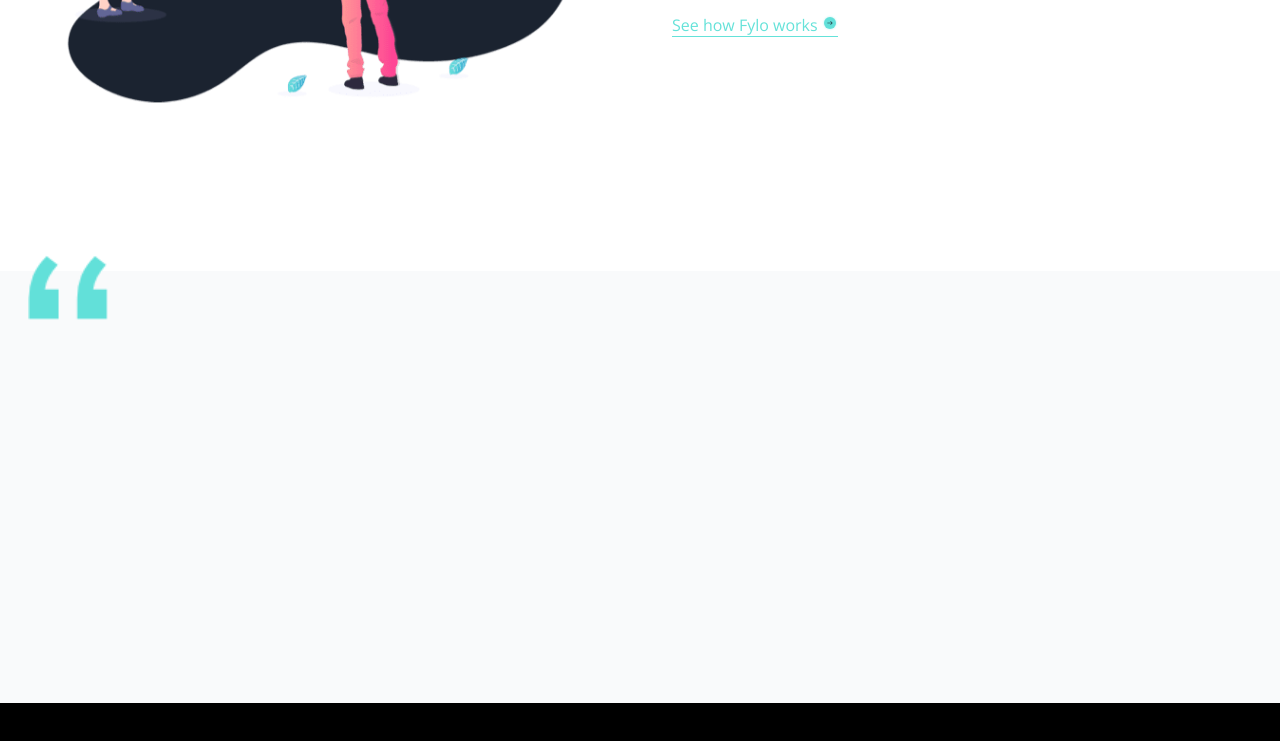
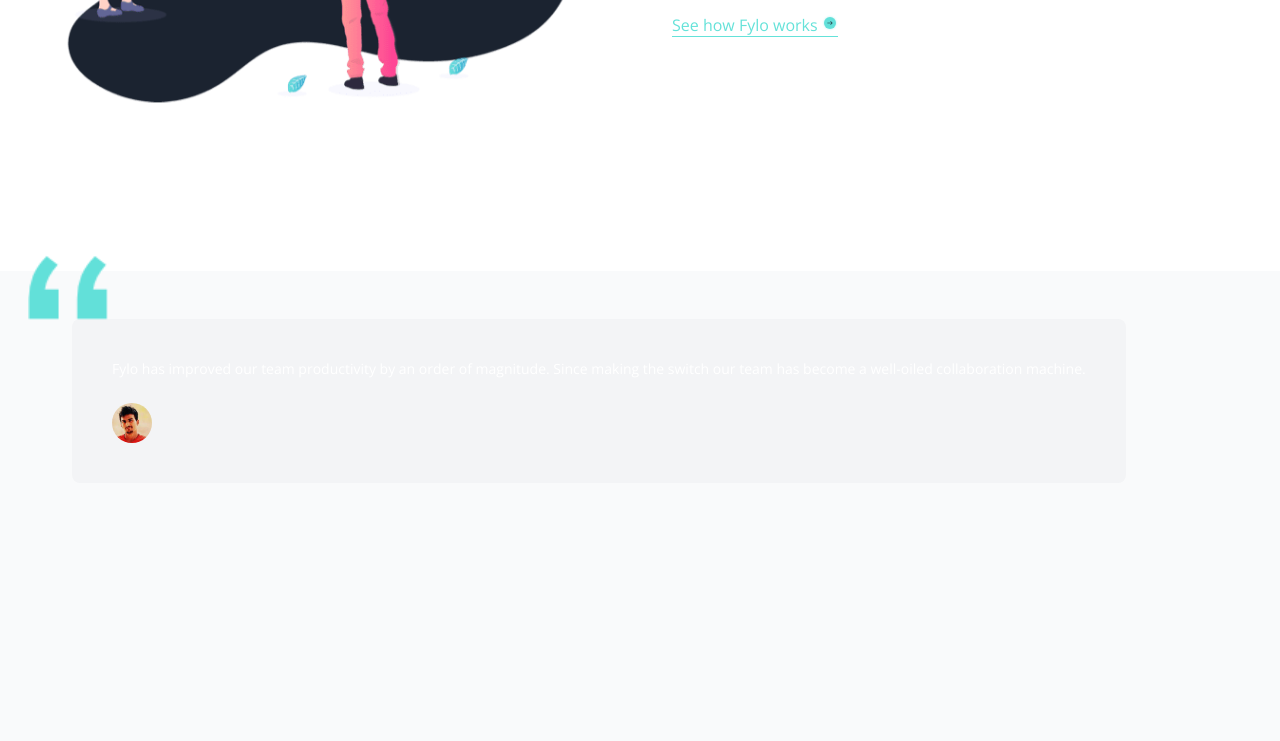
Before and after one commit to Soulbolt/fylo, a website: page index.html in a window 1280 px wide. Shown: the part 2481-3222 px from the top of the page. Before the commit the page ends 3184 px from the top, so only its background shows below. Drawn offline with nearby package versions, Linux system fonts and the light colour scheme.

Commit message:
Add box 1 container, Add paragraph with content. Add customer info container and img source.

```diff
--- a/index.html
+++ b/index.html
@@ -221,6 +221,25 @@
             alt=""
             class="absolute left-1 -top-2 w-10 md:-top-16 md:w-20"
           />
+
+          <!-- Box 1 -->
+          <div
+            class="flex flex-col p-10 space-y-6 rounded-lg bg-gray-100 dark:bg-darkBlue3 md:w-13"
+          >
+            <p class="text-sm leading-5 md-text-lg">
+              Fylo has improved our team productivity by an order of magnitude.
+              Since making the switch our team has become a well-oiled
+              collaboration machine.
+            </p>
+            <!-- Customer Info -->
+            <div class="flex-space-x-4">
+              <img
+                src="images/profile-1.jpg"
+                alt=""
+                class="w-10 h-10 rounded-full"
+              />
+            </div>
+          </div>
         </div>
       </div>
     </section>
```
Also changed, not shown: css/style.css.
